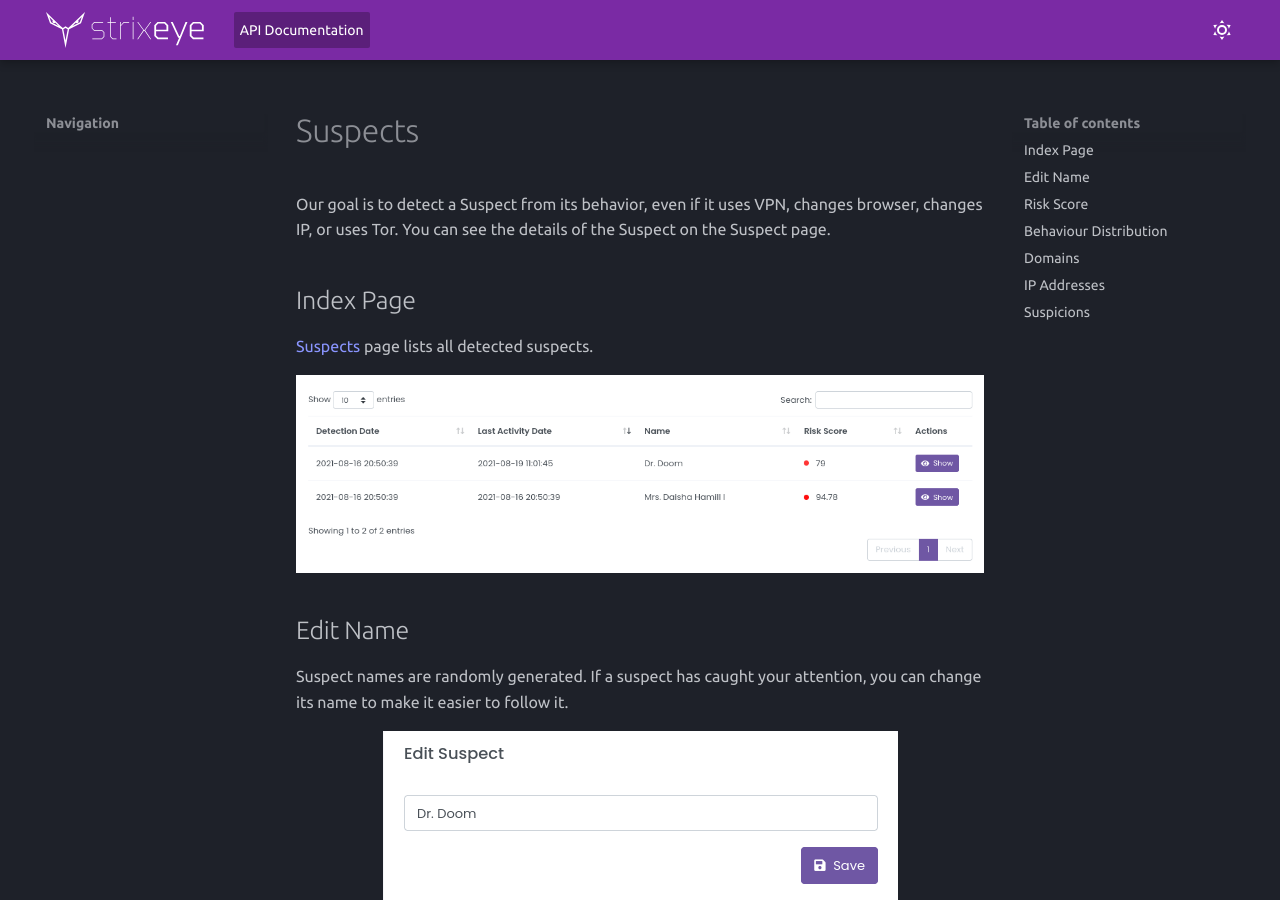
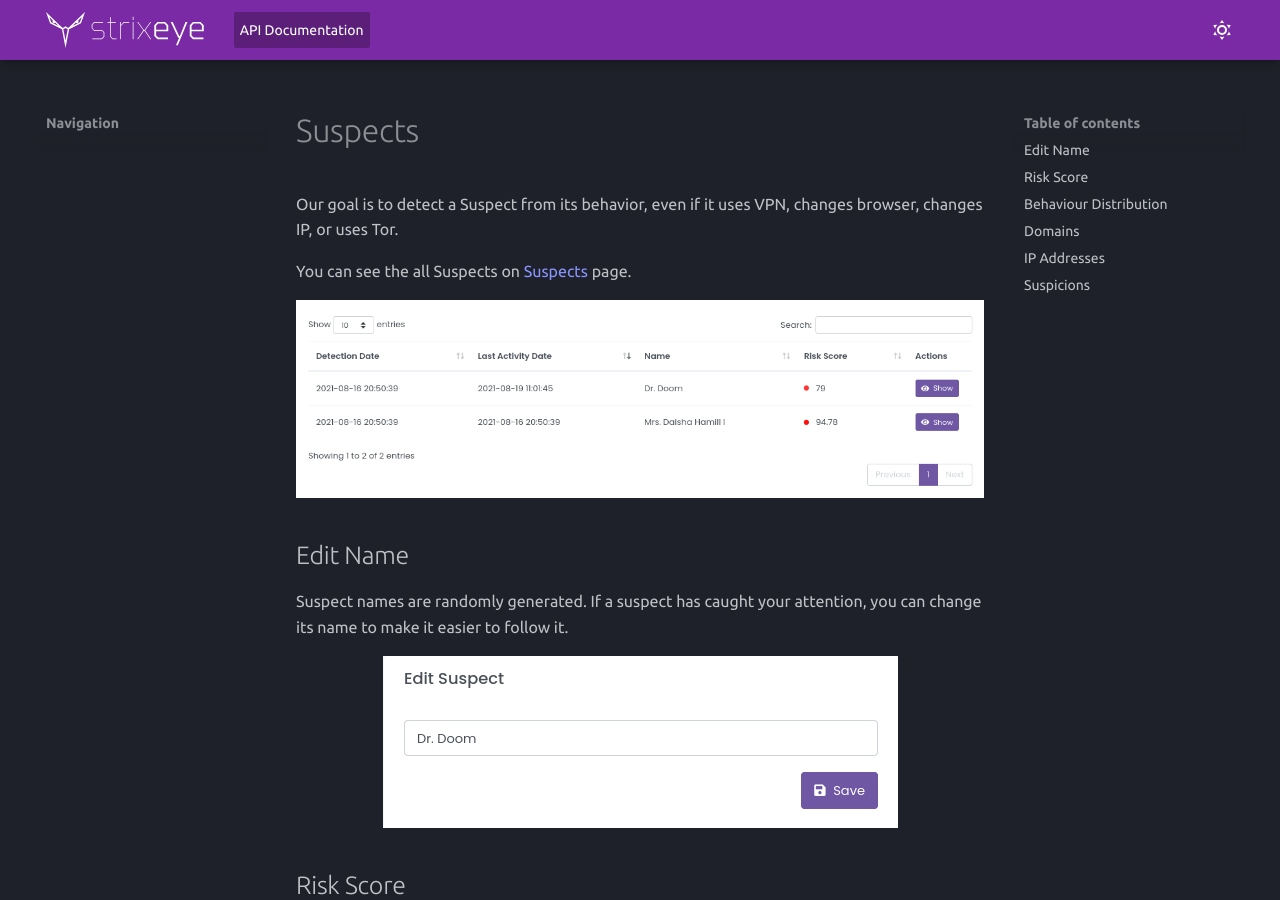
Before and after one commit to strixeyecom/strixeyecom.github.io, an MkDocs documentation site: the page built from docs/in-depth_dashboard/suspects.md, in a window 1280 px wide and 900 px high. Built offline with MkDocs 1.6.1 and Material for MkDocs 9.7.7, drawn with Linux system fonts in a browser that asks for light colours.

Commit message:
update suspects page

```diff
--- a/docs/in-depth_dashboard/suspects.md
+++ b/docs/in-depth_dashboard/suspects.md
@@ -1,10 +1,8 @@
 # Suspects
 
-Our goal is to detect a Suspect from its behavior, even if it uses VPN, changes browser, changes IP, or uses Tor. You can see the details of the Suspect on the Suspect page.
+Our goal is to detect a Suspect from its behavior, even if it uses VPN, changes browser, changes IP, or uses Tor.
 
-## Index Page
-
-[Suspects](https://dashboard.strixeye.com/suspects) page lists all detected suspects.
+You can see the all Suspects on [Suspects](https://dashboard.strixeye.com/suspects) page.
 
 ![agent name and agent domains](../assets/images/suspects.png)
 
```
